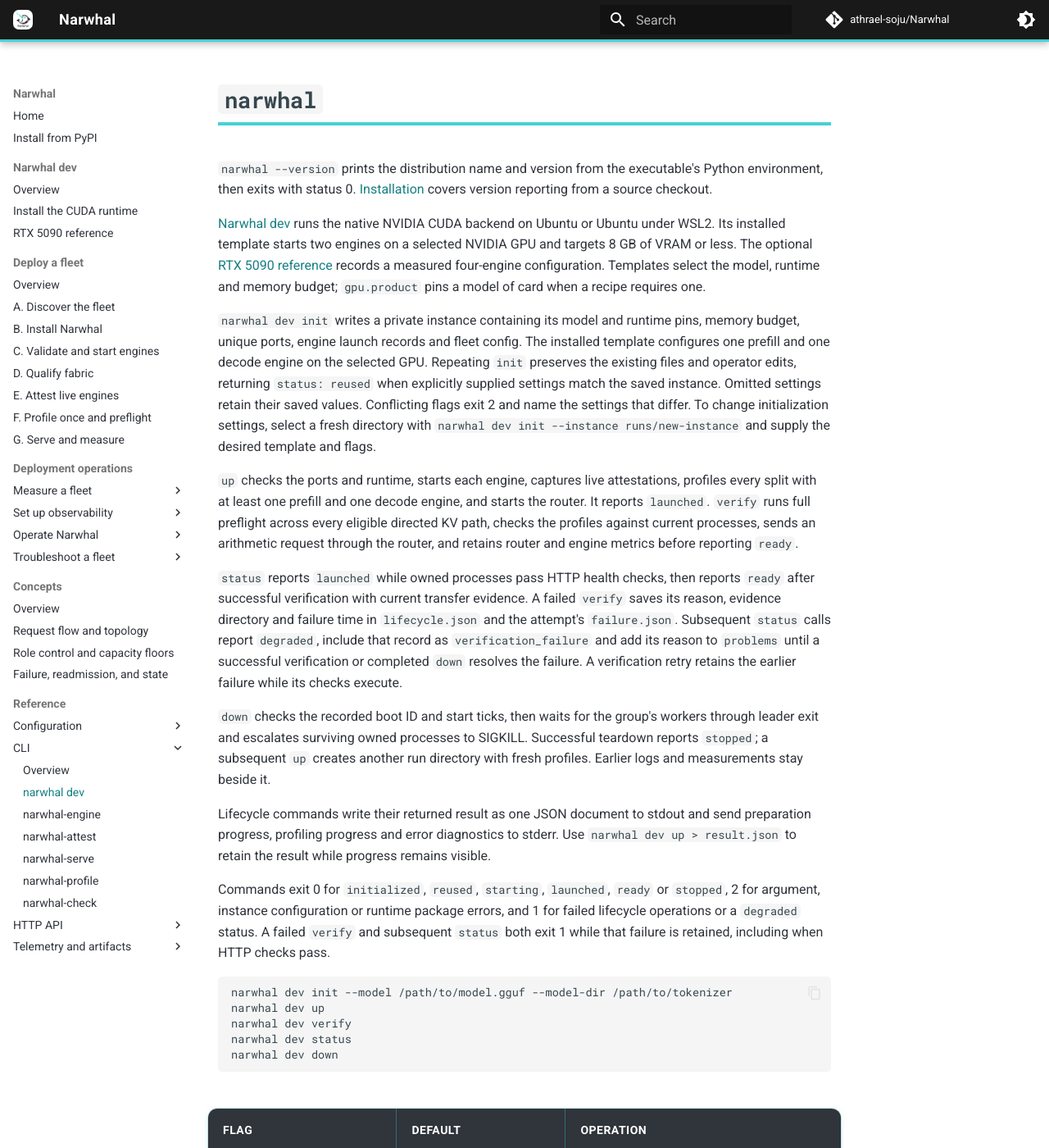
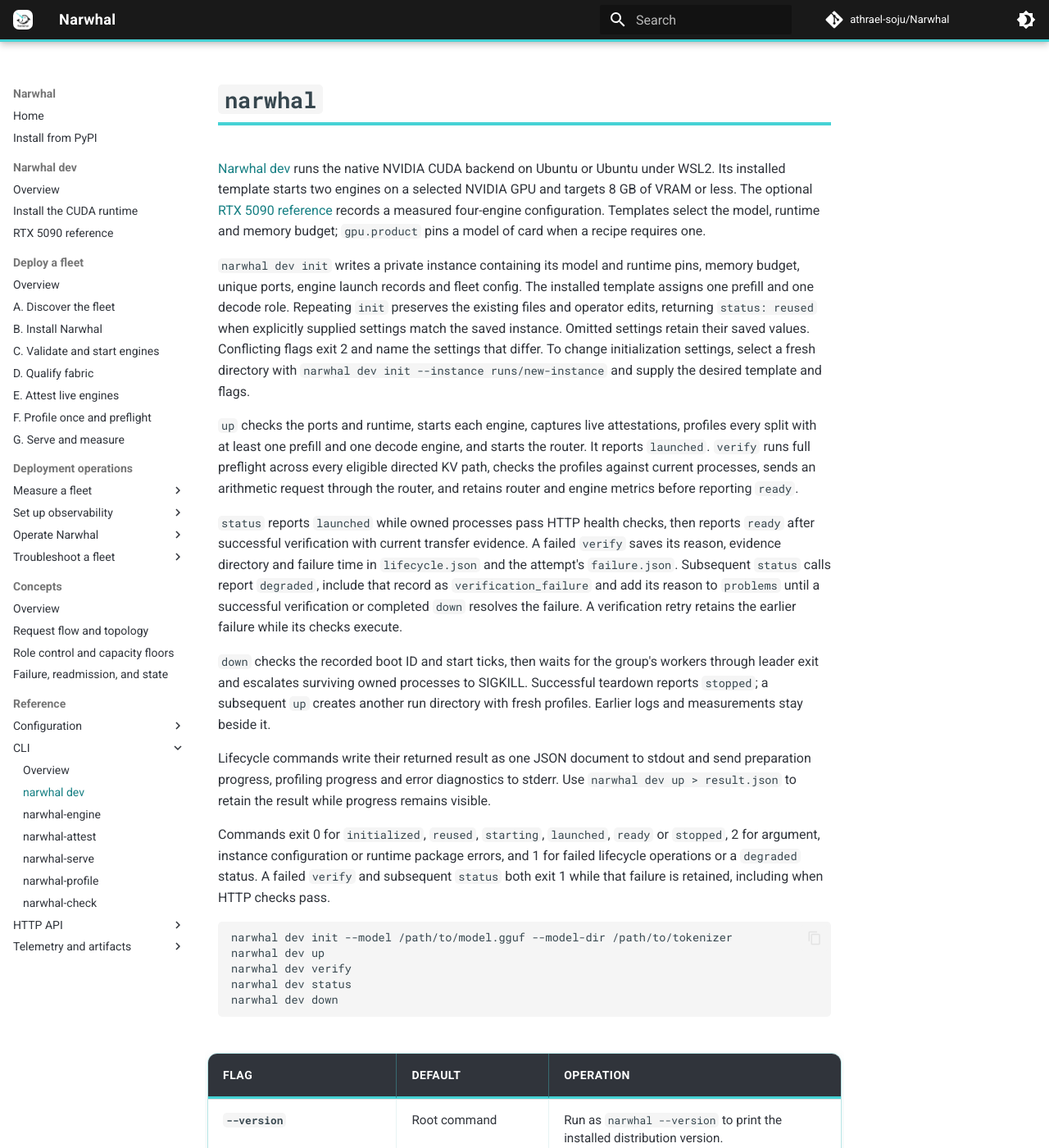
Before and after one commit to athrael-soju/Narwhal, an MkDocs documentation site: the page built from docs/cli/Dev.md, in a window 1280 px wide and 1400 px high. Shown: the whole window at 82% size. Built offline with MkDocs 1.6.1 and Material for MkDocs 9.7.7, drawn with Linux system fonts in a browser that asks for light colours; comment, search, counter and statistics services are not loaded; some of the changed text lies outside the part shown.

Commit message:
fix(docs): add `--version` option documentation across CLI commands

```diff
--- a/docs/cli/Dev.md
+++ b/docs/cli/Dev.md
@@ -1,6 +1,4 @@
 # `narwhal`
-
-`narwhal --version` prints the distribution name and version from the executable's Python environment, then exits with status 0. [Installation](../Install-from-PyPI.md) covers version reporting from a source checkout.
 
 [Narwhal dev](../Dev-Runtime.md) runs the native NVIDIA CUDA backend on
 Ubuntu or Ubuntu under WSL2. Its installed template starts two engines on a
@@ -11,8 +9,8 @@
 
 `narwhal dev init` writes a private instance containing its model and runtime
 pins, memory budget, unique ports, engine launch records and fleet config.
-The installed template configures one prefill and one decode engine on the
-selected GPU. Repeating `init` preserves the existing files and operator edits,
+The installed template assigns one prefill and one decode role. Repeating
+`init` preserves the existing files and operator edits,
 returning `status: reused` when explicitly supplied settings match the saved
 instance. Omitted settings retain their saved values. Conflicting flags exit
 2 and name the settings that differ. To change initialization settings,
@@ -62,13 +60,14 @@
 
 | Flag | Default | Operation |
 | --- | --- | --- |
+| `--version` | Root command | Run as `narwhal --version` to print the installed distribution version. |
 | `--instance` | `runs/dev` | Select the private instance for any subcommand. |
 | `--template` | Installed small-GPU template | Supply versioned model, tokenizer, runtime, profiling and memory settings to `init`. |
 | `--model` | Pinned Hugging Face cache file | Select the GGUF file matching the template checksum. |
 | `--model-dir` | Pinned tokenizer cache directory | Select tokenizer and configuration files. |
 | `--gpu` | Single discovered GPU | Select a physical GPU UUID. |
 | `--engine-count` | Template value, two | Allocate independent engine processes. |
-| `--port-base` | Template ports: router 18000, engine 18101, attestation 18201, NIXL 5701 | Set the router TCP port; engine HTTP, attestation and NIXL ranges start at offsets 1, 101 and 201. All selected ports must be distinct and fit 1..65535. |
+| `--port-base` | Template ports: router 18000, engine 18101, attestation 18201, NIXL 5701 | `--port-base P` sets the router port to `P`, engine HTTP start to `P+1`, attestation start to `P+101` and NIXL start to `P+201`. All selected ports must be distinct and fit 1..65535. |
 | `--gpu-memory-utilization` | Template value, 0.35 | Finite per-engine fraction of total GPU memory, greater than zero and at most 1. |
 | `--device-allowance` | Template value, 0.8 | Finite fraction of total GPU memory, at most 1; bounds the sum of engine fractions and the aggregate observed startup memory increase. |
 | `--interface` | `"eth0"` | Select the local NIXL/UCX interface. |
```
Also changed, not shown: docs/cli/Attest.md (+1 -2 lines), docs/cli/Check.md (+1 -2 lines), docs/cli/Engine.md (+1 -2 lines), docs/cli/Profile.md (+1 -2 lines), docs/cli/Serve.md (+1 -2 lines), 1 other file.
